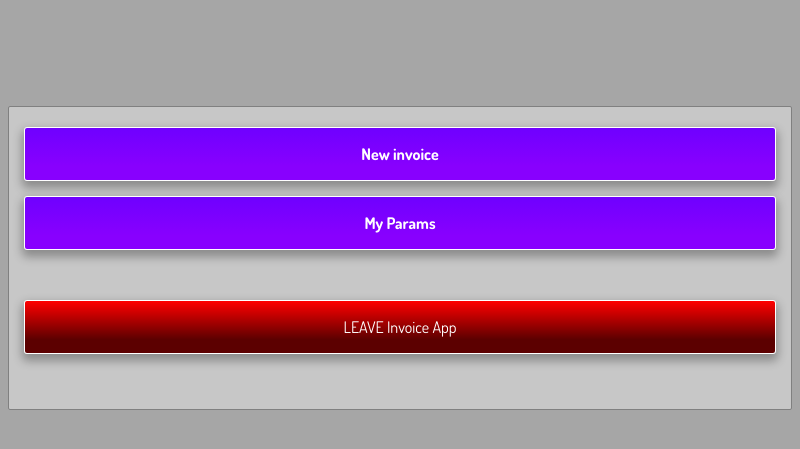
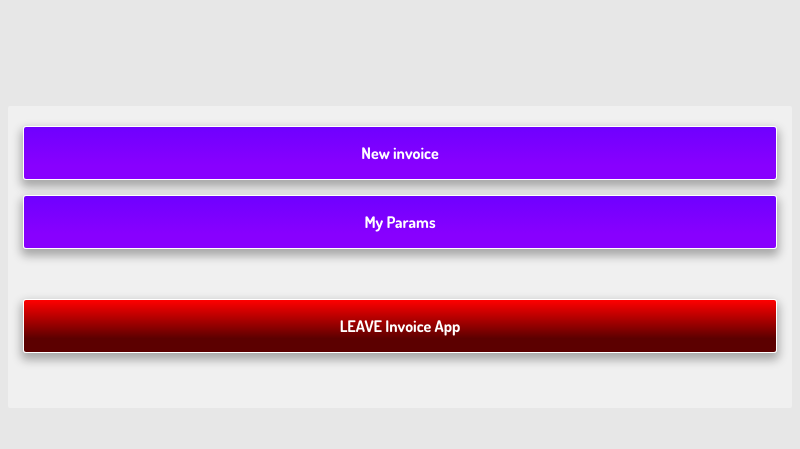
Before and after one commit to SofianD/invoice-app, an Electron app: page src/home.html in a window 800 px wide. Shown: the part 191-640 px from the top of the page. Drawn offline with Linux system fonts and the light colour scheme.

Commit message:
Update CSS rule

```diff
--- a/src/css/styles.css
+++ b/src/css/styles.css
@@ -27,7 +27,7 @@
 }
 
 body {
-    background-color: rgba(27, 27, 27, 0.39);
+    background-color: rgba(27, 27, 27, 0.1);
     min-height: 480px;
     min-width: 280px;
     font-family: "Dosis", sans-serif;
@@ -53,7 +53,7 @@ input, button {
     /* border-radius: 10px; */
     padding: 5px 15px;
     margin: 25px auto;
-    border: 1px solid grey;
+    /* border: 1px solid grey; */
     border-radius: 2px;
     background-color: rgba(255, 255, 255, 0.37);
     max-width: 960px;
@@ -117,6 +117,7 @@ input, button {
     box-shadow: 0 5px 10px 2px #0000004d;
     border-radius: 3px;
     border: solid white 1px;
+    font-weight: bold;
 }
 
 .grid {
```
